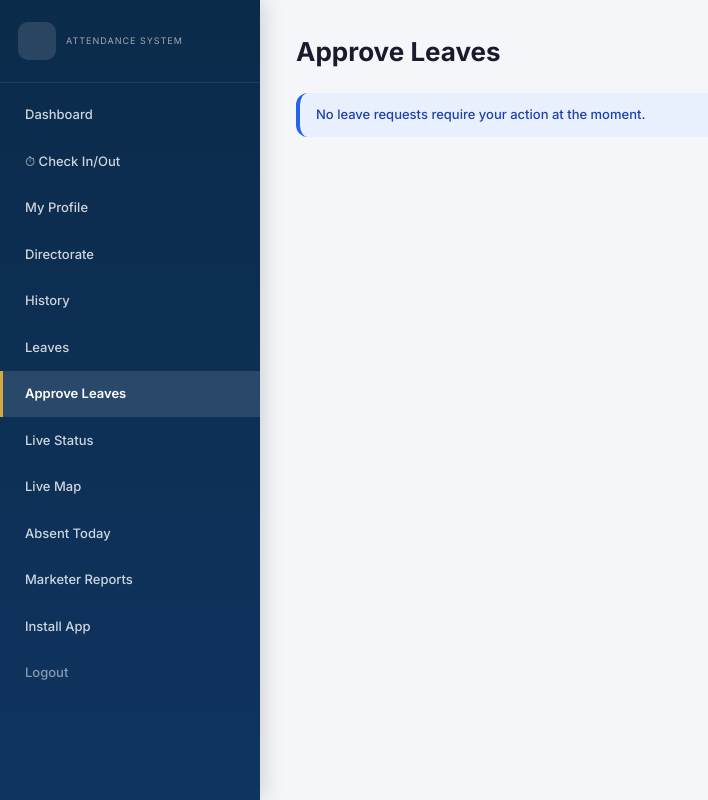
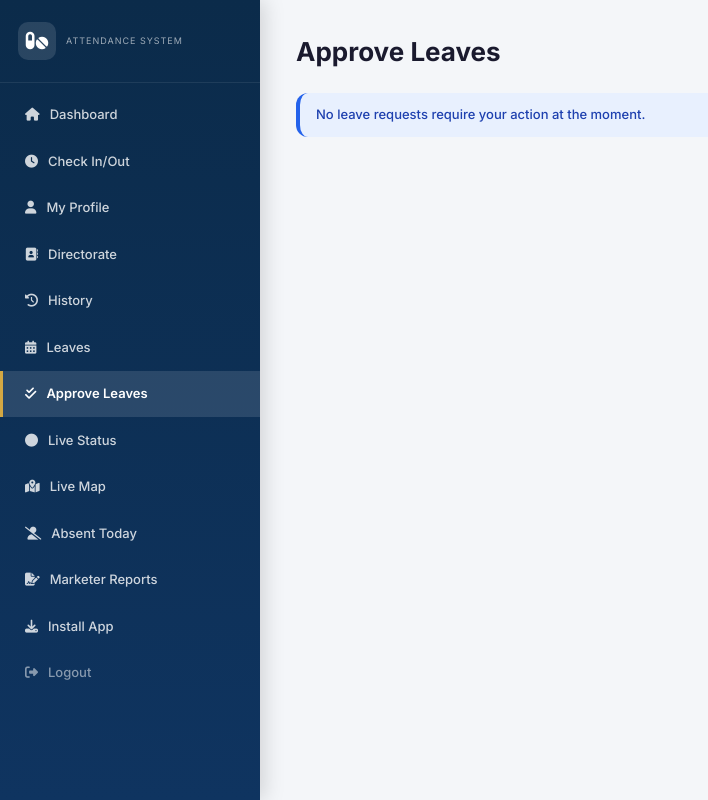
Before and after one commit to mediocareworkpulse/attendance-app, a Flask app: page /approve-leaves in a window 1280 px wide. Shown: the whole page, without its empty margins (0-708 px from the left). Run offline with Flask 3, Linux system fonts and the light colour scheme; the visitor is signed in with stand-in values (Sample User, id 1); data that the repository does not hold is empty.

Commit message:
Update base.html

```diff
--- a/templates/base.html
+++ b/templates/base.html
@@ -11,92 +11,94 @@
     <meta name="apple-mobile-web-app-status-bar-style" content="black-translucent">
     <meta name="apple-mobile-web-app-title" content="Mediocare">
     <link rel="apple-touch-icon" href="/static/logo.png">
+    <!-- Font Awesome for icons -->
+    <link rel="stylesheet" href="https://cdnjs.cloudflare.com/ajax/libs/font-awesome/6.4.0/css/all.min.css">
 </head>
 <body>
 <div class="mobile-topbar">
-    <button class="hamburger" onclick="toggleSidebar()">☰</button>
+    <button class="hamburger" onclick="toggleSidebar()"><i class="fas fa-bars"></i></button>
     <div class="topbar-title">{{ company }}</div>
     <div class="topbar-spacer"></div>
 </div>
 <div class="sidebar-overlay" id="sidebarOverlay" onclick="closeSidebar()"></div>
 <nav class="sidebar" id="sidebar">
     <div class="sidebar-header">
-        <div class="brand-icon">💊</div>
+        <div class="brand-icon"><i class="fas fa-pills"></i></div>
         <div>
             <div class="brand-name">{{ company }}</div>
             <div class="brand-sub">Attendance System</div>
         </div>
     </div>
     <div class="sidebar-nav">
-        <a href="/" class="{% if request.path == '/' %}active{% endif %}">🏠 Dashboard</a>
-        <a href="/check-in" class="{% if request.path == '/check-in' %}active{% endif %}">⏱ Check In/Out</a>
-        <a href="/profile" class="{% if request.path == '/profile' %}active{% endif %}">👤 My Profile</a>
+        <a href="/" class="{% if request.path == '/' %}active{% endif %}"><i class="fas fa-home"></i> Dashboard</a>
+        <a href="/check-in" class="{% if request.path == '/check-in' %}active{% endif %}"><i class="fas fa-clock"></i> Check In/Out</a>
+        <a href="/profile" class="{% if request.path == '/profile' %}active{% endif %}"><i class="fas fa-user"></i> My Profile</a>
         {% if session.role in ['admin','ceo'] %}
-            <a href="/admin" class="{% if request.path == '/admin' %}active{% endif %}">⚙️ Admin Panel</a>
-            <a href="/approvals" class="{% if request.path == '/approvals' %}active{% endif %}">✅ Approvals</a>
-            <a href="/employees" class="{% if request.path == '/employees' %}active{% endif %}">👥 Employees</a>
-            <a href="/branches" class="{% if request.path == '/branches' %}active{% endif %}">🏢 Branches</a>
-            <a href="/admin/sales" class="{% if request.path == '/admin/sales' %}active{% endif %}">💰 Manage Sales</a>
-            <a href="/admin/reset-attendance" class="{% if request.path == '/admin/reset-attendance' %}active{% endif %}">🔄 Reset Attendance</a>
+            <a href="/admin" class="{% if request.path == '/admin' %}active{% endif %}"><i class="fas fa-cog"></i> Admin Panel</a>
+            <a href="/approvals" class="{% if request.path == '/approvals' %}active{% endif %}"><i class="fas fa-check-circle"></i> Approvals</a>
+            <a href="/employees" class="{% if request.path == '/employees' %}active{% endif %}"><i class="fas fa-users"></i> Employees</a>
+            <a href="/branches" class="{% if request.path == '/branches' %}active{% endif %}"><i class="fas fa-building"></i> Branches</a>
+            <a href="/admin/sales" class="{% if request.path == '/admin/sales' %}active{% endif %}"><i class="fas fa-dollar-sign"></i> Manage Sales</a>
+            <a href="/admin/reset-attendance" class="{% if request.path == '/admin/reset-attendance' %}active{% endif %}"><i class="fas fa-undo"></i> Reset Attendance</a>
         {% endif %}
         {% set role_lower = session.role|lower %}
         {% if role_lower in ['admin','ceo','hr','hr assistant','stock controller','assistant stock controller','operations manager','sales manager','procurement officer','manager'] %}
-            <a href="/contacts" class="{% if request.path == '/contacts' %}active{% endif %}">📇 Directorate</a>
+            <a href="/contacts" class="{% if request.path == '/contacts' %}active{% endif %}"><i class="fas fa-address-book"></i> Directorate</a>
         {% endif %}
         {% if role_lower in ['staff','branch manager','admin','ceo','stock controller','assistant stock controller','accountant','accountant assistant'] %}
-            <a href="/sales" class="{% if request.path == '/sales' %}active{% endif %}">💰 Sales</a>
+            <a href="/sales" class="{% if request.path == '/sales' %}active{% endif %}"><i class="fas fa-chart-line"></i> Sales</a>
         {% endif %}
-        <a href="/attendance-history" class="{% if request.path == '/attendance-history' %}active{% endif %}">📊 History</a>
+        <a href="/attendance-history" class="{% if request.path == '/attendance-history' %}active{% endif %}"><i class="fas fa-history"></i> History</a>
         {% if role_lower in ['admin','ceo','stock controller','assistant stock controller','accountant','accountant assistant'] %}
-            <a href="/reports" class="{% if request.path == '/reports' %}active{% endif %}">📈 Reports</a>
+            <a href="/reports" class="{% if request.path == '/reports' %}active{% endif %}"><i class="fas fa-file-alt"></i> Reports</a>
         {% endif %}
         {% if role_lower in ['admin','ceo','stock controller','assistant stock controller','accountant','accountant assistant'] %}
-            <a href="/sales-report" class="{% if request.path == '/sales-report' %}active{% endif %}">📊 Sales Report</a>
+            <a href="/sales-report" class="{% if request.path == '/sales-report' %}active{% endif %}"><i class="fas fa-chart-bar"></i> Sales Report</a>
         {% endif %}
-        <a href="/leaves" class="{% if request.path == '/leaves' %}active{% endif %}">🌴 Leaves</a>
+        <a href="/leaves" class="{% if request.path == '/leaves' %}active{% endif %}"><i class="fas fa-calendar-alt"></i> Leaves</a>
         {% if role_lower in ['store manager','operations manager','assistant operations manager','sales manager','admin','ceo','hr','hr assistant','procurement officer','stock controller','assistant stock controller','branch manager','accountant','accountant assistant','manager'] %}
-            <a href="/approve-leaves" class="{% if request.path == '/approve-leaves' %}active{% endif %}">✍️ Approve Leaves</a>
+            <a href="/approve-leaves" class="{% if request.path == '/approve-leaves' %}active{% endif %}"><i class="fas fa-check-double"></i> Approve Leaves</a>
         {% endif %}
         {% if session.role in ['HR','HR Assistant'] %}
-            <a href="/hr/leaves" class="{% if request.path == '/hr/leaves' %}active{% endif %}">📋 All Leaves</a>
-            <a href="/hr/attendance-report" class="{% if request.path == '/hr/attendance-report' %}active{% endif %}">📊 Attendance Report</a>
-            <a href="/hr/annual-leave" class="{% if request.path == '/hr/annual-leave' %}active{% endif %}">📅 Annual Leave</a>
+            <a href="/hr/leaves" class="{% if request.path == '/hr/leaves' %}active{% endif %}"><i class="fas fa-list"></i> All Leaves</a>
+            <a href="/hr/attendance-report" class="{% if request.path == '/hr/attendance-report' %}active{% endif %}"><i class="fas fa-table"></i> Attendance Report</a>
+            <a href="/hr/annual-leave" class="{% if request.path == '/hr/annual-leave' %}active{% endif %}"><i class="fas fa-calendar-check"></i> Annual Leave</a>
         {% endif %}
         {% if role_lower in ['admin','ceo','hr','hr assistant','store manager','operations manager','assistant operations manager','sales manager','branch manager','procurement officer','manager'] %}
-            <a href="/live-status" class="{% if request.path == '/live-status' %}active{% endif %}">🟢 Live Status</a>
+            <a href="/live-status" class="{% if request.path == '/live-status' %}active{% endif %}"><i class="fas fa-circle"></i> Live Status</a>
         {% endif %}
         {% if session.role in ['Sales Manager','Manager','admin','ceo'] %}
-            <a href="/live-map" class="{% if request.path == '/live-map' %}active{% endif %}">📍 Live Map</a>
+            <a href="/live-map" class="{% if request.path == '/live-map' %}active{% endif %}"><i class="fas fa-map-marked-alt"></i> Live Map</a>
         {% endif %}
         {% if session.role in ['admin','ceo','HR','HR Assistant','Stock Controller','Assistant Stock Controller','Operations Manager','Sales Manager','Store Manager','Branch Manager','Procurement Officer','Manager'] %}
-            <a href="/absent-today" class="{% if request.path == '/absent-today' %}active{% endif %}">🚫 Absent Today</a>
+            <a href="/absent-today" class="{% if request.path == '/absent-today' %}active{% endif %}"><i class="fas fa-user-slash"></i> Absent Today</a>
         {% endif %}
         {% if session.role == 'Sales Manager' %}
-            <a href="/sales-manager" class="{% if request.path == '/sales-manager' %}active{% endif %}">📋 Manager Dashboard</a>
+            <a href="/sales-manager" class="{% if request.path == '/sales-manager' %}active{% endif %}"><i class="fas fa-tasks"></i> Manager Dashboard</a>
         {% endif %}
         {% if session.role in ['admin','ceo','Sales Manager','Manager'] %}
-            <a href="/marketer-reports" class="{% if request.path == '/marketer-reports' %}active{% endif %}">📋 Marketer Reports</a>
+            <a href="/marketer-reports" class="{% if request.path == '/marketer-reports' %}active{% endif %}"><i class="fas fa-file-signature"></i> Marketer Reports</a>
         {% endif %}
         {% if session.role == 'Marketers' %}
-            <a href="/my-places" class="{% if request.path == '/my-places' %}active{% endif %}">📍 My Places</a>
+            <a href="/my-places" class="{% if request.path == '/my-places' %}active{% endif %}"><i class="fas fa-location-dot"></i> My Places</a>
         {% endif %}
         {% if session.role in ['Stock Controller','Assistant Stock Controller','Sales Manager','admin','ceo'] %}
-            <a href="/targets" class="{% if request.path == '/targets' %}active{% endif %}">🎯 Set Targets</a>
+            <a href="/targets" class="{% if request.path == '/targets' %}active{% endif %}"><i class="fas fa-bullseye"></i> Set Targets</a>
         {% endif %}
         {% if session.role in ['admin','ceo','Stock Controller','Assistant Stock Controller','HR','HR Assistant','Accountant','Accountant Assistant'] %}
-            <a href="/targets-progress" class="{% if request.path == '/targets-progress' %}active{% endif %}">🎯 Target Progress</a>
+            <a href="/targets-progress" class="{% if request.path == '/targets-progress' %}active{% endif %}"><i class="fas fa-chart-pie"></i> Target Progress</a>
         {% endif %}
         {% if session.role == 'Procurement Officer' %}
-            <a href="/procurement/delegation" class="{% if request.path == '/procurement/delegation' %}active{% endif %}">🔄 Delegation</a>
+            <a href="/procurement/delegation" class="{% if request.path == '/procurement/delegation' %}active{% endif %}"><i class="fas fa-exchange-alt"></i> Delegation</a>
         {% endif %}
         {% if session.role in ['Branch Manager','admin','ceo'] %}
-            <a href="/shift-change" class="{% if request.path == '/shift-change' %}active{% endif %}">🕒 Shift Change</a>
+            <a href="/shift-change" class="{% if request.path == '/shift-change' %}active{% endif %}"><i class="fas fa-clock"></i> Shift Change</a>
         {% endif %}
         {% if session.role in ['admin','ceo','HR','HR Assistant'] %}
-            <a href="/attendance-summary" class="{% if request.path == '/attendance-summary' %}active{% endif %}">📋 Attendance Summary</a>
+            <a href="/attendance-summary" class="{% if request.path == '/attendance-summary' %}active{% endif %}"><i class="fas fa-clipboard-list"></i> Attendance Summary</a>
         {% endif %}
-        <a href="#" id="installSidebarBtn" onclick="handleInstallClick(event)" style="display: flex;">📲 Install App</a>
-        <a href="/logout" class="logout-link">🚪 Logout</a>
+        <a href="#" id="installSidebarBtn" onclick="handleInstallClick(event)" style="display: flex;"><i class="fas fa-download"></i> Install App</a>
+        <a href="/logout" class="logout-link"><i class="fas fa-sign-out-alt"></i> Logout</a>
     </div>
 </nav>
 
@@ -107,9 +109,9 @@
 <div id="iosModal" class="modal-overlay" style="display: none;">
     <div class="modal-box" style="max-width: 400px;">
         <h3>Add to Home Screen</h3>
-        <p>Tap the <strong>Share</strong> button <span style="font-size:1.2em;">⎋</span> at the bottom of Safari, then tap <strong>"Add to Home Screen"</strong>.</p>
+        <p>Tap the <strong>Share</strong> button at the bottom of Safari, then tap <strong>"Add to Home Screen"</strong>.</p>
         <div style="margin-top: 15px; text-align: center; font-size: 40px; line-height: 1;">
-            <span>📤</span> → <span>➕</span> → <span>📱</span>
+            <span><i class="fas fa-share"></i></span> → <span><i class="fas fa-plus"></i></span> → <span><i class="fas fa-mobile-alt"></i></span>
         </div>
         <button class="btn btn-sm" style="margin-top: 15px;" onclick="document.getElementById('iosModal').style.display='none'">OK</button>
     </div>
@@ -144,7 +146,7 @@
             return;
         }
         if (/iPhone|iPad|iPod/i.test(navigator.userAgent)) { document.getElementById('iosModal').style.display = 'flex'; }
-        else { alert('To install, click the three‑dot menu (or the install icon ⊕ in the address bar) and select "Install Mediocare".'); }
+        else { alert('To install, click the three-dot menu or install icon in the address bar and select "Install Mediocare".'); }
     }
     window.addEventListener('appinstalled', () => { installBtn.style.display = 'none'; deferredPrompt = null; });
     document.getElementById('iosModal').addEventListener('click', function(e) { if (e.target === this) this.style.display = 'none'; });
@@ -155,7 +157,7 @@
     }
 </script>
 
-<!-- ═══════════ TABLE SORT & SEARCH ═══════════ -->
+<!-- Table sort & search -->
 <script>
 document.addEventListener('DOMContentLoaded', function() {
     document.querySelectorAll('table').forEach(function(table) {
@@ -165,7 +167,7 @@
         searchDiv.style.cssText = 'margin-bottom:10px; text-align:right;';
         const searchInput = document.createElement('input');
         searchInput.type = 'text';
-        searchInput.placeholder = '🔍 Search...';
+        searchInput.placeholder = 'Search...';
         searchInput.style.cssText = 'padding:6px 10px; border-radius:20px; border:1px solid var(--border); width:200px;';
         searchDiv.appendChild(searchInput);
         table.parentNode.insertBefore(searchDiv, table);
```
